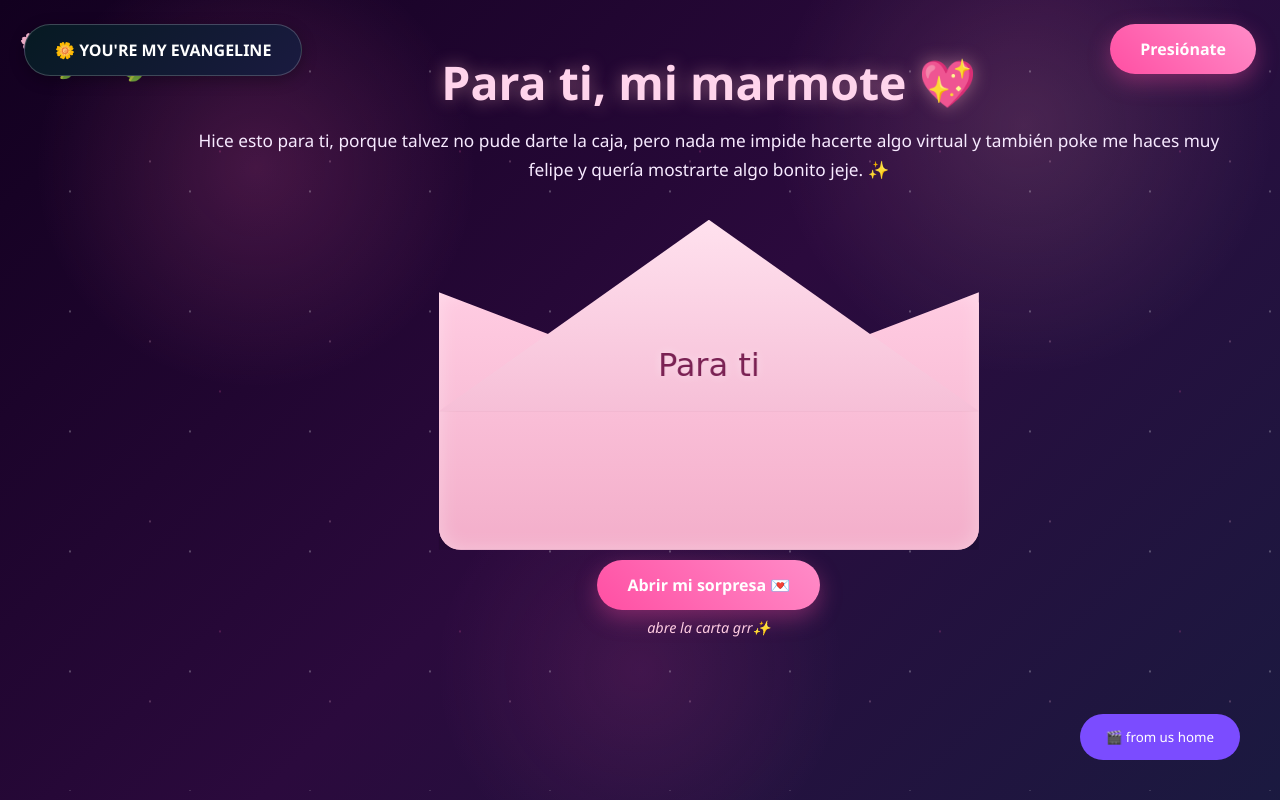
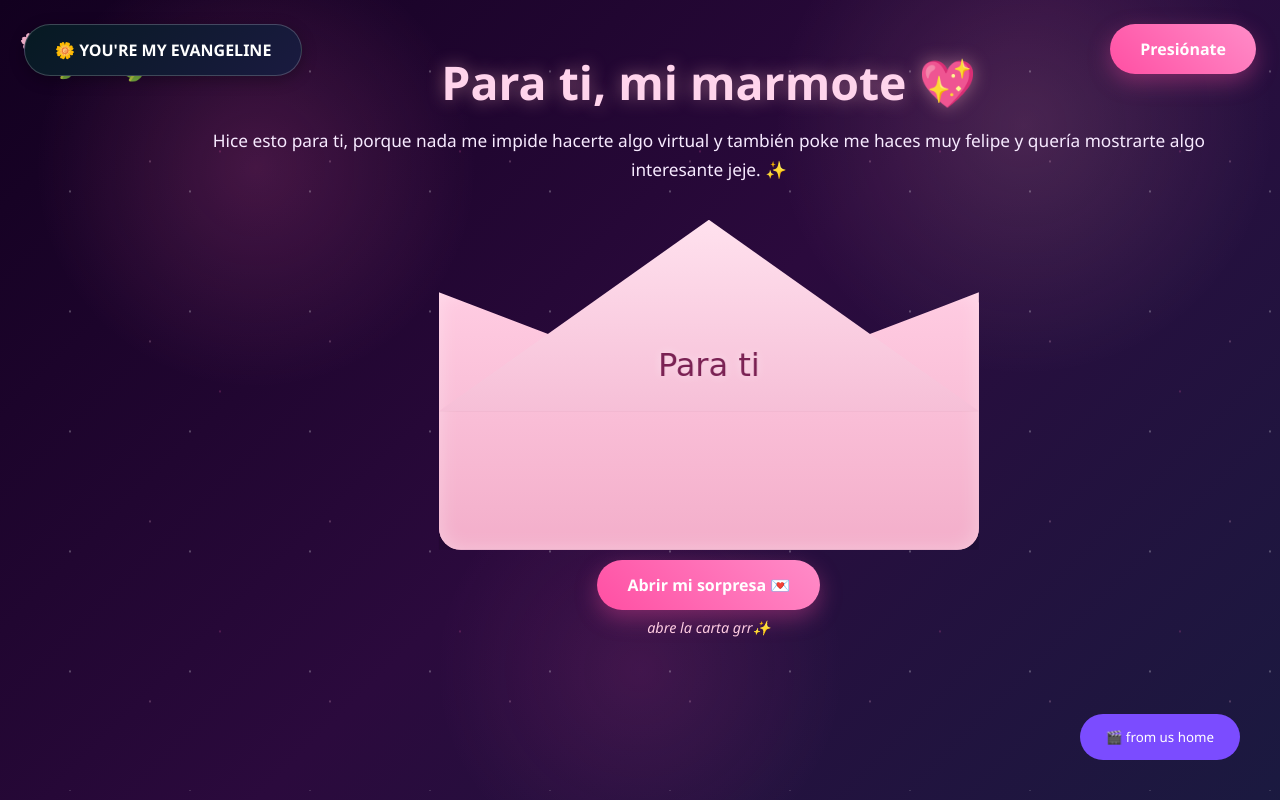
Before and after one commit to rogermardoqueo-beep/i-want-you-on-my-life, a plain HTML site: page index.html in a window 1280 px wide. Shown: the top 800 px of the page. Drawn offline with Linux system fonts and the light colour scheme.

Commit message:
Add files via upload

```diff
--- a/index.html
+++ b/index.html
@@ -822,8 +822,8 @@
   <div class="container">
     <h1>Para ti, mi marmote 💖</h1>
     <p class="sub">
-      Hice esto para ti, porque talvez no pude darte la caja, pero nada me impide hacerte algo virtual
-      y también poke me haces muy felipe y quería mostrarte algo bonito jeje. ✨
+      Hice esto para ti, porque nada me impide hacerte algo virtual
+      y también poke me haces muy felipe y quería mostrarte algo interesante jeje. ✨
     </p>
 
     <div class="envelope-wrapper" id="envelopeWrapper">
```
